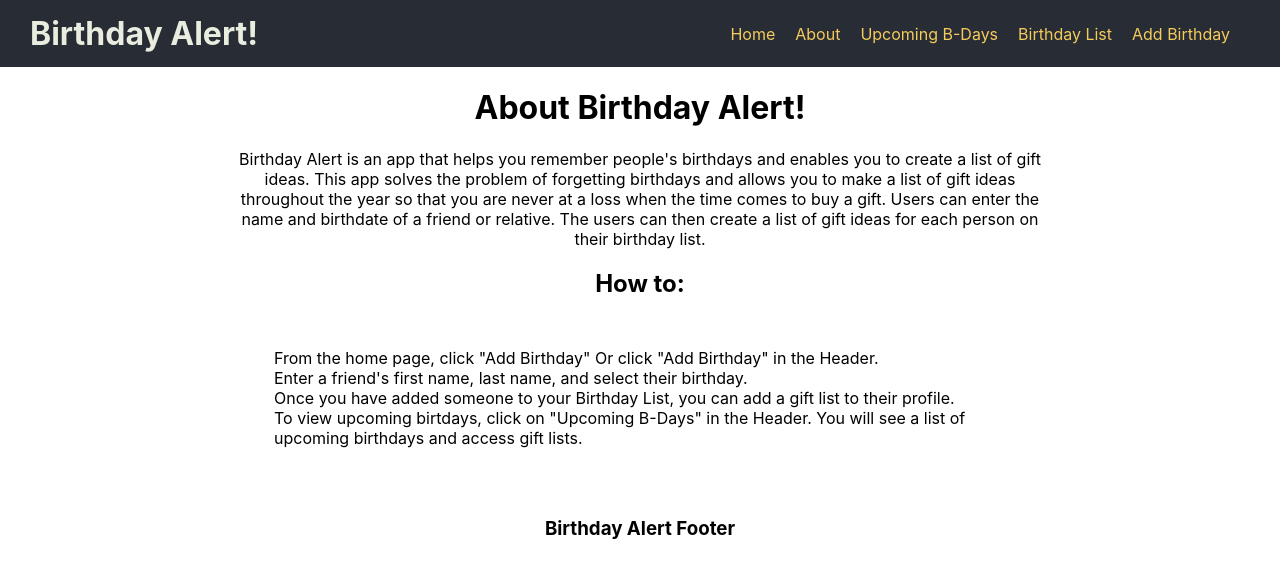
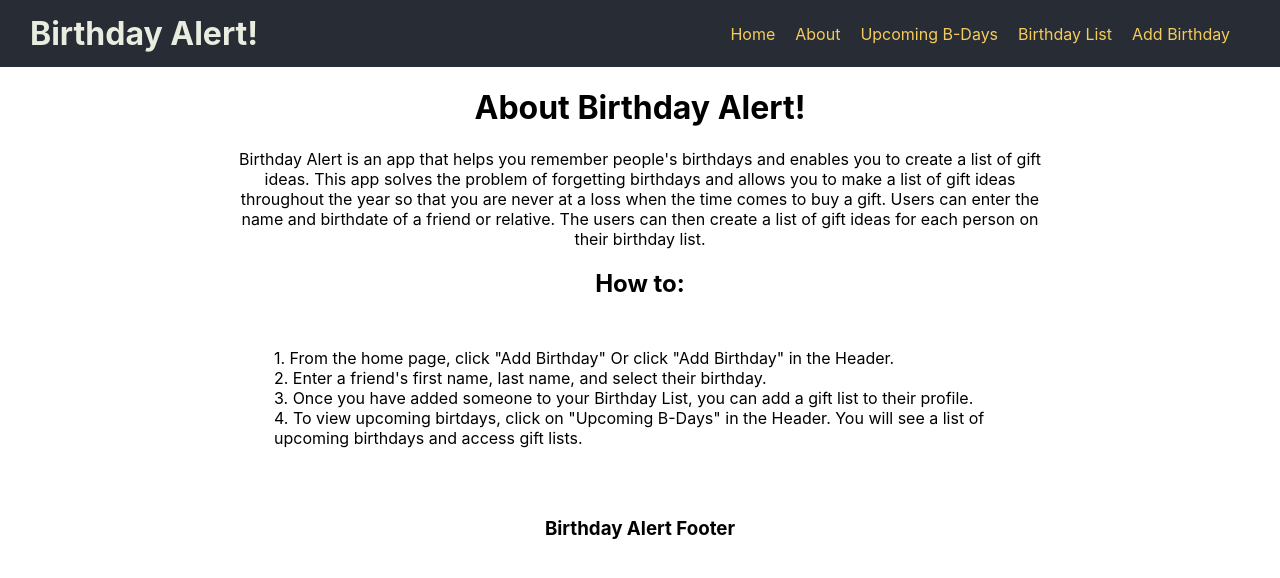
Before and after one commit to raeas/birthday-alert-client, a React (Create React App) app: page /about in a window 1280 px wide. Shown: the top 578 px of the page. Built offline with nearby package versions, Linux system fonts and the light colour scheme; no server answers.

Commit message:
added numerals to list

```diff
--- a/src/About/About.js
+++ b/src/About/About.js
@@ -9,10 +9,10 @@ function About() {
       <p>Birthday Alert is an app that helps you remember people's birthdays and enables you to create a list of gift ideas. This app solves the problem of forgetting birthdays and allows you to make a list of gift ideas throughout the year so that you are never at a loss when the time comes to buy a gift. Users can enter the name and birthdate of a friend or relative. The users can then create a list of gift ideas for each person on their birthday list.</p>
       <h2>How to:</h2>
       <ol>
-        <li>From the home page, click "Add Birthday" Or click "Add Birthday" in the Header.</li>
-        <li>Enter a friend's first name, last name, and select their birthday.</li>
-        <li>Once you have added someone to your Birthday List, you can add a gift list to their profile.</li>
-        <li>To view upcoming birtdays, click on "Upcoming B-Days" in the Header. You will see a list of upcoming birthdays and access gift lists.</li>
+        <li>1. From the home page, click "Add Birthday" Or click "Add Birthday" in the Header.</li>
+        <li>2. Enter a friend's first name, last name, and select their birthday.</li>
+        <li>3. Once you have added someone to your Birthday List, you can add a gift list to their profile.</li>
+        <li>4. To view upcoming birtdays, click on "Upcoming B-Days" in the Header. You will see a list of upcoming birthdays and access gift lists.</li>
       </ol>
     </div>
   );
```
